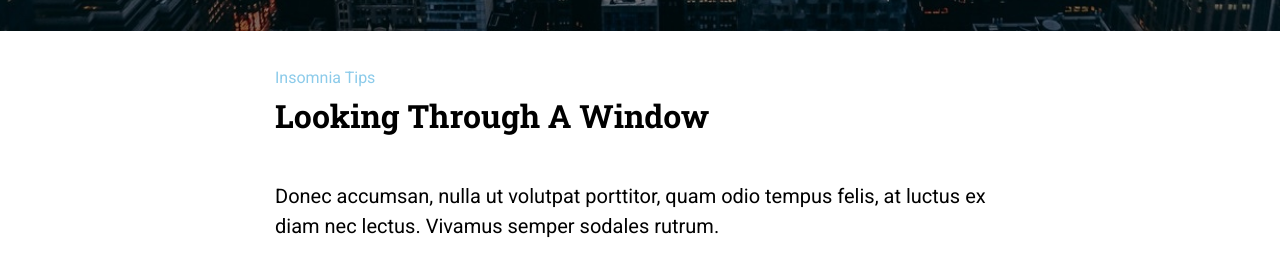
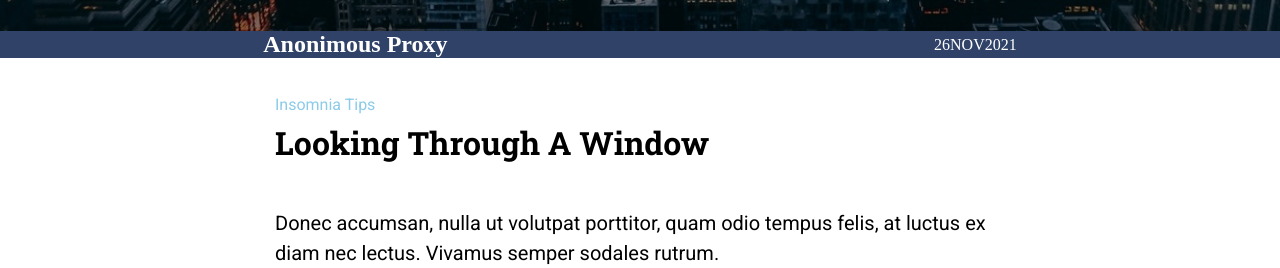
Before and after one commit to Adalab/modulo-1-evaluacion-final-AnadelaJara, a website: page src/html/index.html in a window 1280 px wide. Shown: the part 769-1037 px from the top of the page. Drawn offline with nearby package versions, Linux system fonts and the light colour scheme; files that its build step writes are made by us from their sources; files whose address does not match are found by name.

Commit message:
added new section

```diff
--- a/src/html/partials/section1.html
+++ b/src/html/partials/section1.html
@@ -1,3 +1,7 @@
+    <section class="sectionx">
+        <h2>Anonimous Proxy</h2>
+        <a href="https://trello.com/" id="Enlace a trello"><p class="sectionx__link">26NOV2021</p></a>
+    </section>
     <section class="section1">
         <p class="section1__subtitle">Insomnia Tips</p>
         <h2 class="section1__title">Looking Through A Window</h2>
--- a/src/scss/layout/_section1.scss
+++ b/src/scss/layout/_section1.scss
@@ -1,3 +1,19 @@
+.sectionx {
+  width: 100%;
+  background-color: $colorOrange;
+  color: $colorWhite;
+  display: flex;
+  flex-direction: column;
+  justify-content: center;
+  align-items: center;
+  @media (min-width: 768px) {
+    background-color: $colorFooter;
+    flex-direction: row;
+    justify-content: space-around;
+    padding: 0px 20px;
+  }
+}
+
 .section1 {
   width: 100%;
   display: flex;
```
